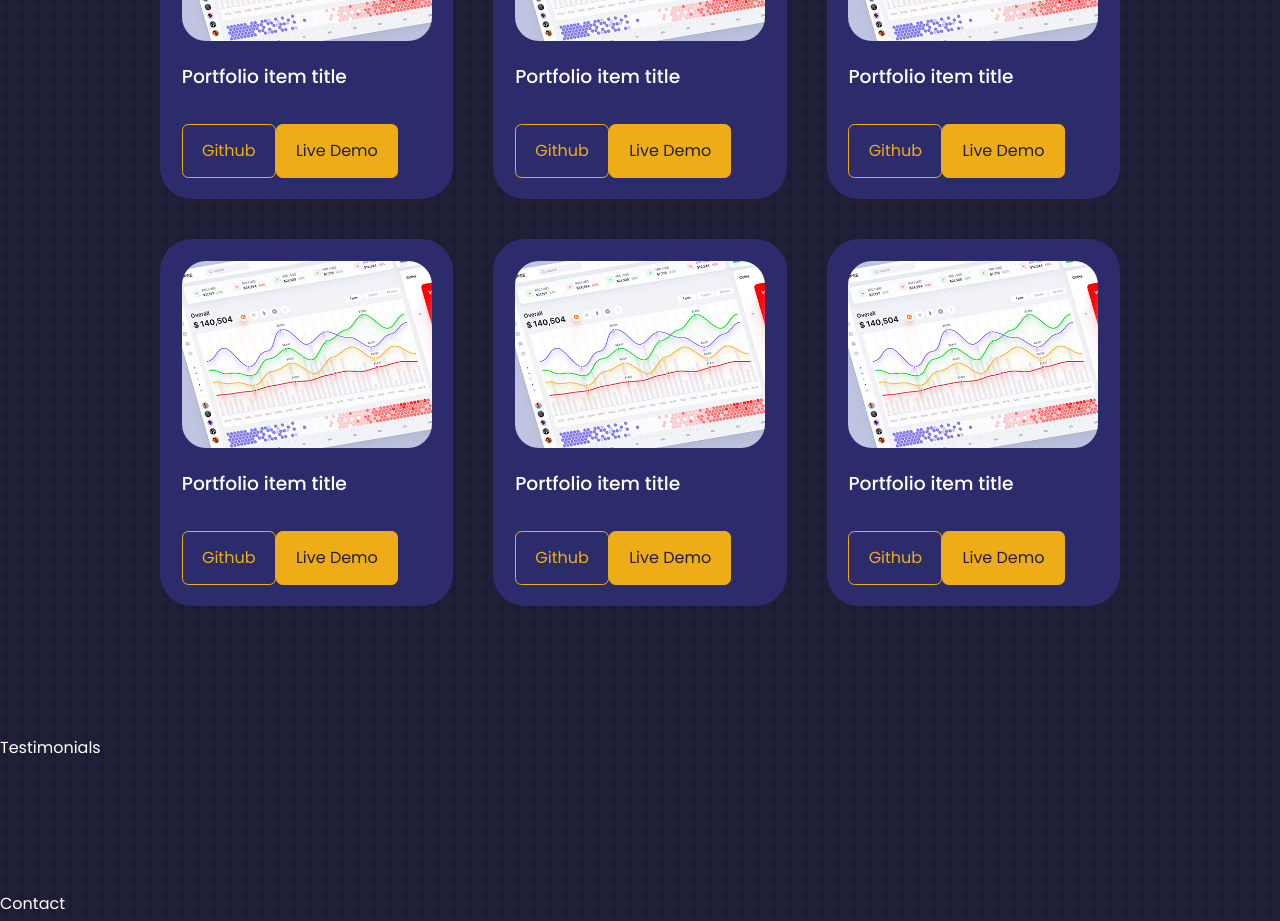
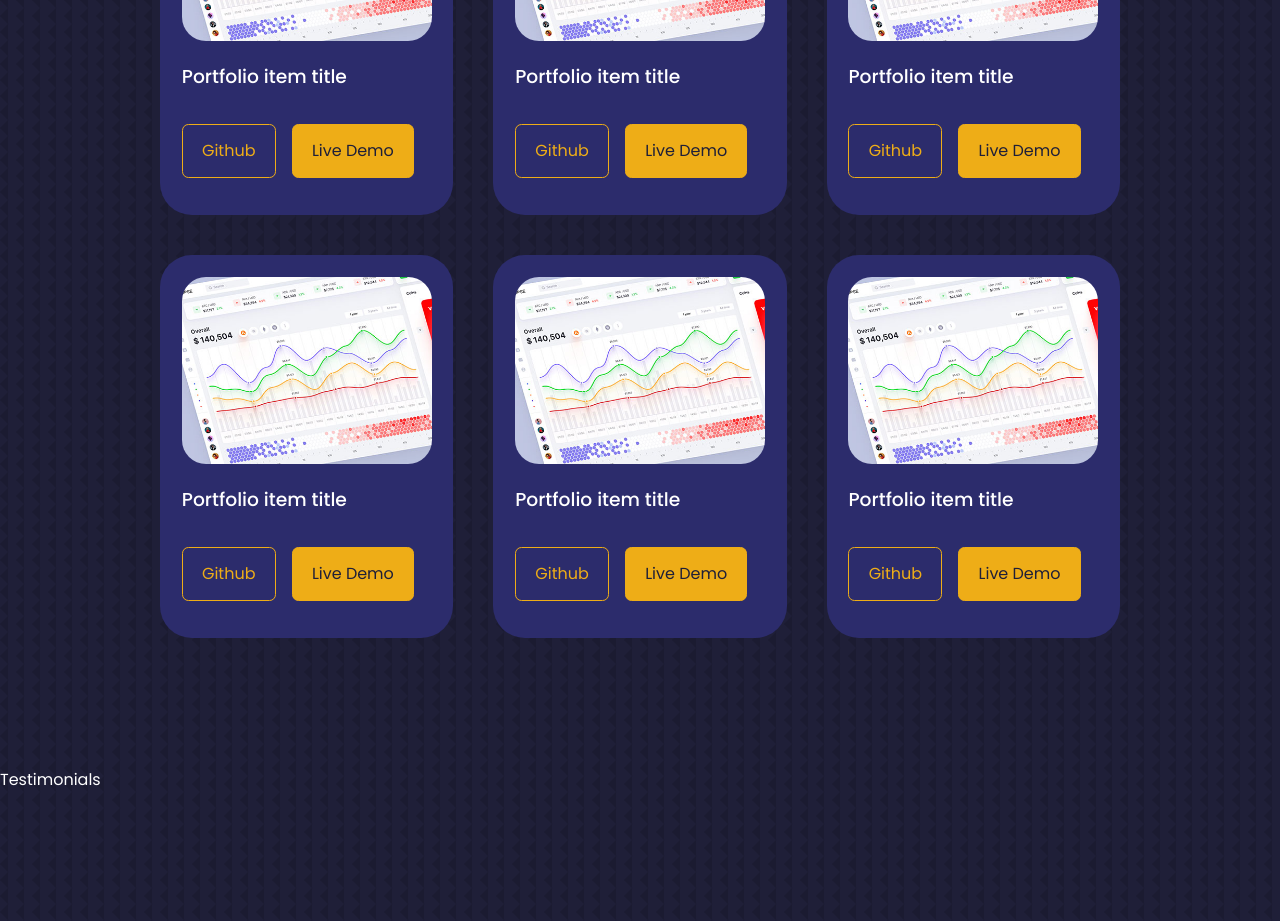
Before and after one commit to RichardChalk/portfolio, a React (Create React App) app: page / in a window 1280 px wide. Shown: the part 3160-4081 px from the top of the page. Built offline with nearby package versions, Linux system fonts and the light colour scheme.

Commit message:
Finished styling portfolio

```diff
--- a/src/components/portfolio/Portfolio.jsx
+++ b/src/components/portfolio/Portfolio.jsx
@@ -23,6 +23,7 @@ const Portfolio = () => {
             <img src={IMG1} alt="Project 1" />
           </div>
           <h3>Portfolio item title</h3>
+          <div className="portfolio__item-cta">
             <a href="https://github.com" target="_blank" className="btn">
               Github
             </a>
@@ -33,6 +34,7 @@ const Portfolio = () => {
             >
               Live Demo
             </a>
+          </div>
         </article>
         {/* Project #1 ======================================== */}
         <article className="portfolio__item">
@@ -40,6 +42,7 @@ const Portfolio = () => {
             <img src={IMG1} alt="Project 1" />
           </div>
           <h3>Portfolio item title</h3>
+          <div className="portfolio__item-cta">
             <a href="https://github.com" target="_blank" className="btn">
               Github
             </a>
@@ -50,6 +53,7 @@ const Portfolio = () => {
             >
               Live Demo
             </a>
+          </div>
         </article>
         {/* Project #1 ======================================== */}
         <article className="portfolio__item">
@@ -57,6 +61,7 @@ const Portfolio = () => {
             <img src={IMG1} alt="Project 1" />
           </div>
           <h3>Portfolio item title</h3>
+          <div className="portfolio__item-cta">
             <a href="https://github.com" target="_blank" className="btn">
               Github
             </a>
@@ -67,6 +72,7 @@ const Portfolio = () => {
             >
               Live Demo
             </a>
+          </div>
         </article>
         {/* Project #1 ======================================== */}
         <article className="portfolio__item">
@@ -74,6 +80,7 @@ const Portfolio = () => {
             <img src={IMG1} alt="Project 1" />
           </div>
           <h3>Portfolio item title</h3>
+          <div className="portfolio__item-cta">
             <a href="https://github.com" target="_blank" className="btn">
               Github
             </a>
@@ -84,6 +91,7 @@ const Portfolio = () => {
             >
               Live Demo
             </a>
+          </div>
         </article>
         {/* Project #1 ======================================== */}
         <article className="portfolio__item">
@@ -91,6 +99,7 @@ const Portfolio = () => {
             <img src={IMG1} alt="Project 1" />
           </div>
           <h3>Portfolio item title</h3>
+          <div className="portfolio__item-cta">
             <a href="https://github.com" target="_blank" className="btn">
               Github
             </a>
@@ -101,6 +110,7 @@ const Portfolio = () => {
             >
               Live Demo
             </a>
+          </div>
         </article>
         {/* Project #1 ======================================== */}
         <article className="portfolio__item">
@@ -108,6 +118,7 @@ const Portfolio = () => {
             <img src={IMG1} alt="Project 1" />
           </div>
           <h3>Portfolio item title</h3>
+          <div className="portfolio__item-cta">
             <a href="https://github.com" target="_blank" className="btn">
               Github
             </a>
@@ -118,6 +129,7 @@ const Portfolio = () => {
             >
               Live Demo
             </a>
+          </div>
         </article>
       </div>
     </section>
--- a/src/components/portfolio/portfolio.css
+++ b/src/components/portfolio/portfolio.css
@@ -26,3 +26,9 @@
 .portfolio__item h3 {
   margin: 1.2rem 0 2rem 0;
 }
+
+.portfolio__item-cta {
+  display: flex;
+  gap: 1rem;
+  margin-bottom: 1rem;
+}
```
Lines whose indentation alone changed are shown as unchanged.
